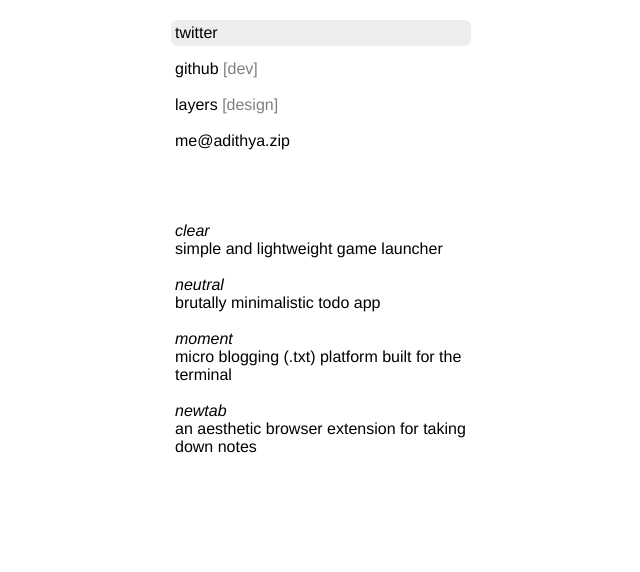
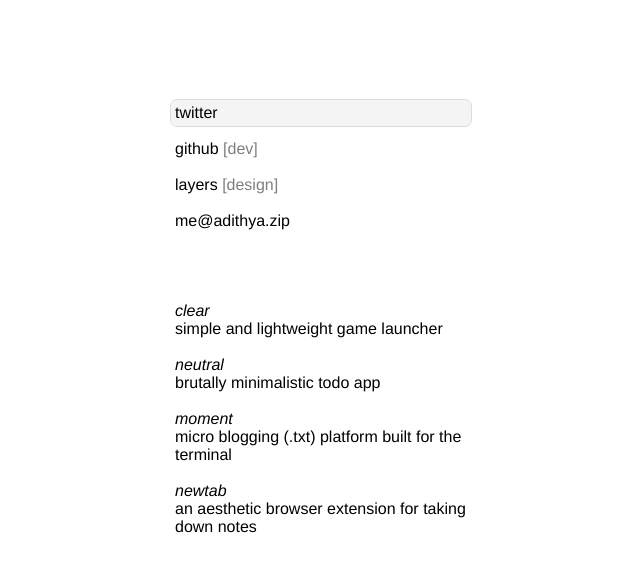
Before and after one commit to adithyasource/adithya.zip, a plain HTML site: page index.html in a window 1280 px wide. In both pictures the pointer is over the link "twitter". Shown: the whole page, without its empty margins (319-959 px from the left). Drawn offline with Linux system fonts and the light colour scheme.

Commit message:
feat: updated ui

```diff
--- a/index.html
+++ b/index.html
@@ -11,7 +11,7 @@
 
     body {
       width: 300px;
-      margin: 20px auto;
+      margin: 100px auto;
     }
 
     a {
@@ -24,7 +24,8 @@
     }
 
     a:hover {
-      background-color: #eeeeee;
+      background-color: #f4f4f4;
+      outline: 1px solid #dcdcdc;
     }
 
     span {
```
Also changed, not shown: 1 other file.
